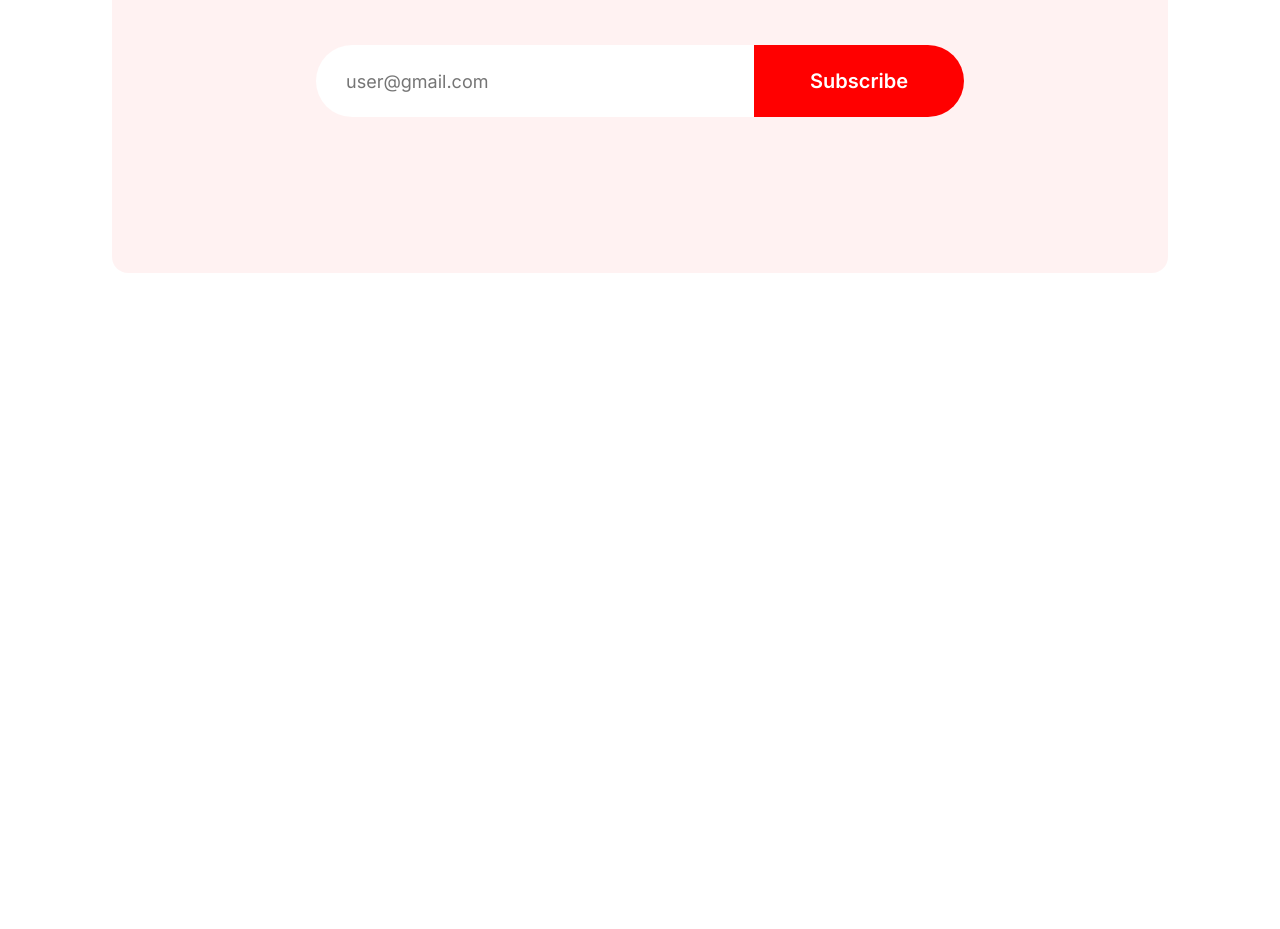
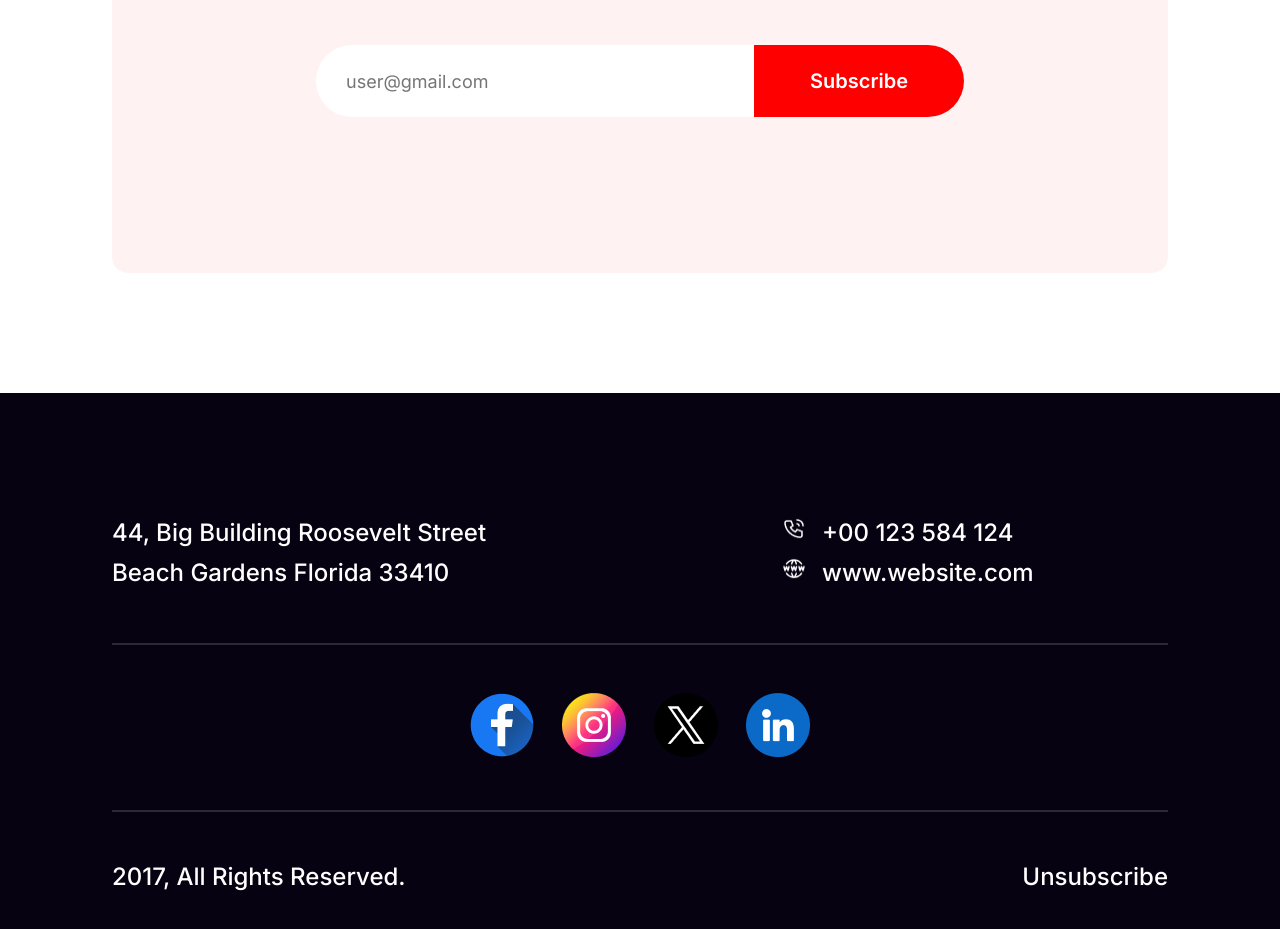
Before and after one commit to Md-Ashik-Mia/B9A1-WEB9-1491, a plain HTML site: page index.html in a window 1280 px wide. Shown: the part 6417-7346 px from the top of the page. Before the commit the page ends 6690 px from the top, so only its background shows below. Drawn offline with Linux system fonts and the light colour scheme.

Commit message:
Assingment Temporarily Completed

```diff
--- a/index.html
+++ b/index.html
@@ -26,7 +26,7 @@
             <div class="welcomeLeft">
                 <h1>Welcome to midnight party</h1>
                 <p>Dolor sit amet consectetur. Consequat eget consectetur maecenas sed molestie malesuada. Ipsum sed sodales risus ut pellentesque vel euismod. </p>
-                <button>Join Now</button>
+                <button class="joinNow">Join Now</button>
             </div>
             <div class="welcomeRight">
                 <img src="./resources/Group 70.png" alt="" class="twentyfour">
@@ -38,7 +38,7 @@
                 <h1><span>Date:</span> 31 December Night 2023</h1>
                 <h1><span>Time:</span> Evening 7.30 pm to 12.30 am</h1>
             </div>
-            <button>Join Now</button>
+            <button class="joinNow">Join Now</button>
         </section>
         <section class="comingSoon">
             <div class="comingSoonLeft">
@@ -96,5 +96,45 @@
             </div>
         </section>
     </main>
+    <footer>
+        <div class="container footer">
+            <div class="firstDiv">
+                <p>44, Big Building Roosevelt Street
+                    Beach Gardens Florida 33410
+                </p>
+                <div class="rightHeaders">
+                    <div class="headerfirstsix"><img src="./resources/Call.png" alt=""><h6>+00 123 584 124</h6></div>
+                    <div class="headerfirstsix"><img src="./resources/Website.png" alt=""><h6>www.website.com</h6></div>
+                </div>
+            </div>
+            <div class="secondDiv">
+                <hr>
+                <div class="links">
+                    <a href="facebook.com">
+                        <img src="./resources/Facebook.png" alt="facebook">
+                    </a>
+                    <a href="instagram.com">
+                        <img src="./resources/Instagram.png" alt="instagram">
+                    </a>
+                    <a href="twitter.com">
+                        <img src="./resources/Twitter.png" alt="twitter">
+                    </a>
+                    <a href="Linkedin.com">
+                        <img src="./resources/Linkedin.png" alt="linkedin">
+                    </a>
+                </div>
+                <hr>
+            </div>
+            <div class="thirdDiv">
+                <h1 class="footerCopyRights">
+                    2017, All Rights Reserved.
+                </h1>
+                <h1 class="unsubscribe">
+                    Unsubscribe
+                </h1>
+
+            </div>
+        </div>
+    </footer>
 </body>
 </html>
--- a/styles/style.css
+++ b/styles/style.css
@@ -20,6 +20,12 @@ header{
     margin: 0 auto;
     /* background-color: rgb(136, 199, 247); */
     max-width: 1320px;
+}
+button{
+    cursor: pointer;
+}
+.joinNow:hover{
+background-color: yellowgreen;
 }
 
 /* Shared Style Ends Here */
@@ -146,6 +152,13 @@ background: none;
 border: none;
 margin-left: 32px;
 }
+.welcome .welcomeLeft button:hover{
+    padding: 20px;
+    background-color: yellowgreen;
+    color: black;
+    border-radius: 5px;
+}
+
 
 .welcome .welcomeRight img{
     width: 319px;
@@ -391,8 +404,9 @@ height: 450px;
     text-align: center;
     height: 616px;
     border-radius: 16px;
-background-color: rgba(255, 0, 0, 0.05);
+    background-color: rgba(255, 0, 0, 0.05);
     padding-top: 80px;
+    margin-bottom: 120px;
 
 }
 .subscribeCenter{
@@ -439,6 +453,7 @@ margin: 0px auto;
     font-weight: 400;
 }
 .inputFieldAndButtonSubscribe button{
+    cursor: pointer;
 border-radius: 0px 50px 50px 0px;
 background-color:  #F00;
 padding: 24px 56px;
@@ -452,8 +467,87 @@ position: absolute;
 right: 0px;
 top: 0px;
 }
+.inputFieldAndButtonSubscribe button:active{
+    background-color: #4c2319;
+}
+/* subscibe Section Ends Here  */
 
+/* footer starts here  */
+footer{
+    background-color: #070211;
+    color: white;
+}
+.footer{
+    height: 609px;
+    padding-top: 120px;
+}
+.footer .firstDiv{
+    display: flex;
+    justify-content: space-between;
+    /* margin-top: 120px; */
+}
+.firstDiv{
+    margin-bottom: 50px;
+}
+.firstDiv p {
+    color: #FFF;
+    font-family: Inter;
+    font-size: 24px;
+    font-weight: 500;
+    line-height: 40px;
+    width: 375px;
+}
+.rightHeaders{
+    width: 386px;
+    /* text-align: left; */
+}
+.rightHeaders h6{
+display: inline;
+color: #FFF;
+font-family: Inter;
+font-size: 24px;
+font-weight: 500;
+line-height: 40px;
+}
 
+.rightHeaders img{
+    height: 24px;
+    width: 24px;
+    margin-right: 16px;
+}
+.secondDiv{
+    text-align: center;
+    margin-bottom: 50px;
 
+}
+.links{
+    padding: 48px 0px ;
+}
+.links a {
+    margin: 0px 12px;
+}
+.secondDiv hr{
+    /* background-color:   */
+    border : 1px solid rgba(255, 255, 255, 0.15);
+}
 
-/* subscibe Section Ends Here  */
+.thirdDiv{
+    display: flex;
+    justify-content: space-between;
+}
+
+.footerCopyRights{
+color: #FFF;
+font-family: Inter;
+font-size: 24px;
+font-weight: 500;
+}
+
+.unsubscribe{
+color: #FFF;
+font-family: Inter;
+font-size: 24px;
+font-weight: 500;
+
+}
+/* footer ends here  */
```
